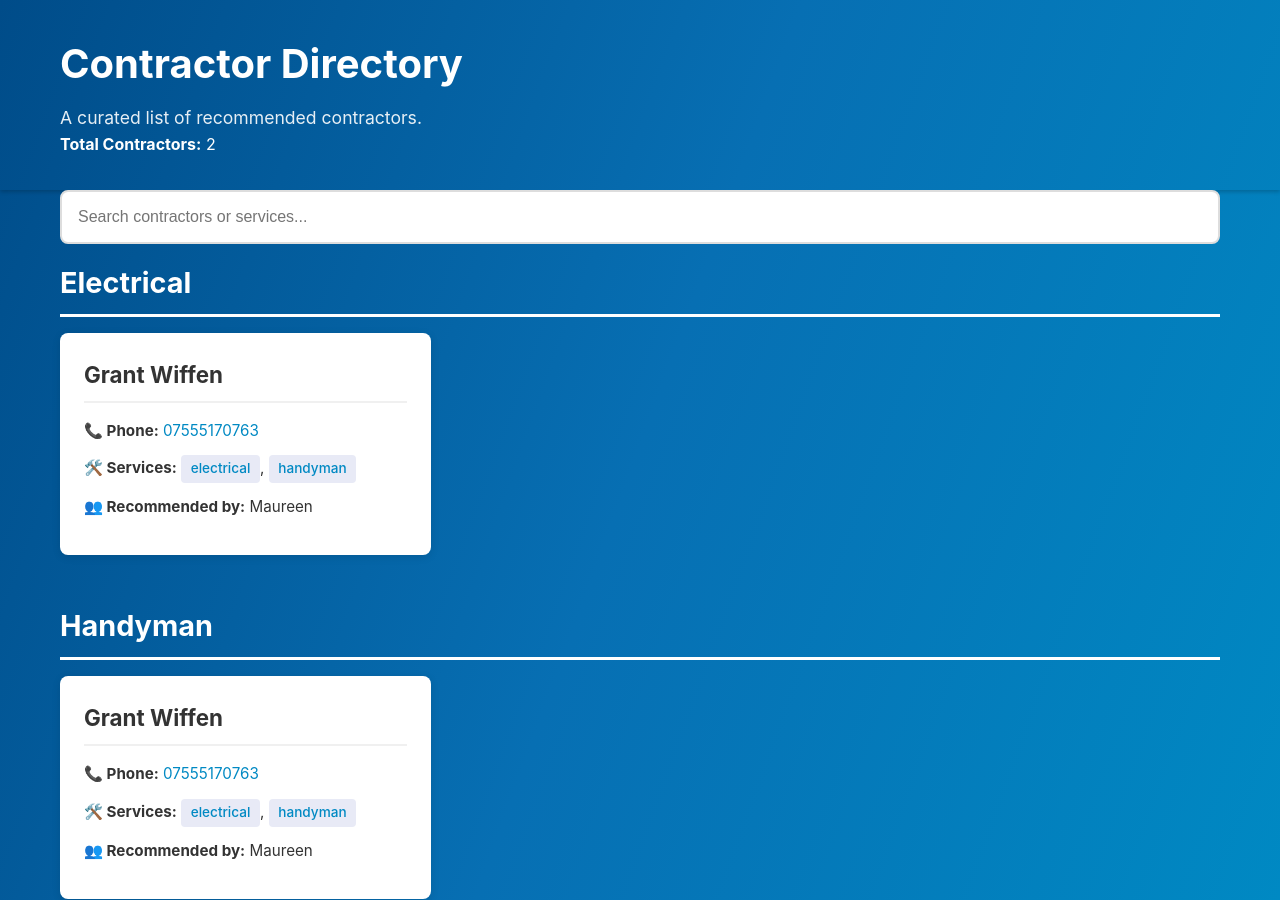
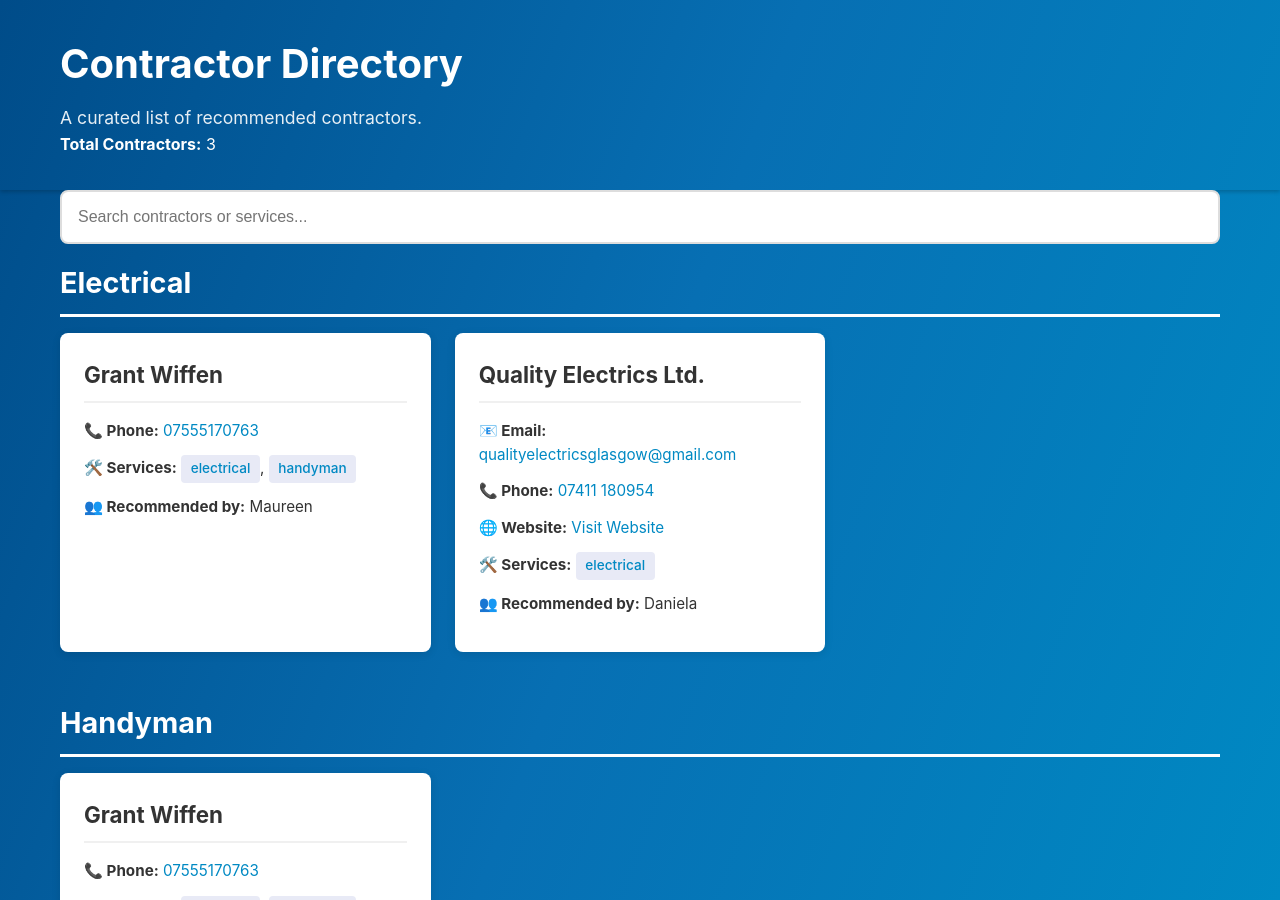
Before and after one commit to aucklandwynd/contractors, a Jekyll site: the page built from index.html, in a window 1280 px wide and 900 px high. Built offline with Jekyll 4.4.1, drawn with Linux system fonts in a browser that asks for light colours.

Commit message:
Add "Quality Electrics Ltd."

```diff
--- a/_data/contractors.yml
+++ b/_data/contractors.yml
@@ -54,6 +54,15 @@
 # === O
 # === P
 # === Q
+- name: "Quality Electrics Ltd."
+  contact: "qualityelectricsglasgow@gmail.com"
+  phone: "07411 180954"
+  website: "https://qualityelectrics.co.uk/"
+  services:
+    - electrical
+  recommended_by:
+    - "Daniela"
+  notes: ""
 # === R
 # === S
 # === T
```
